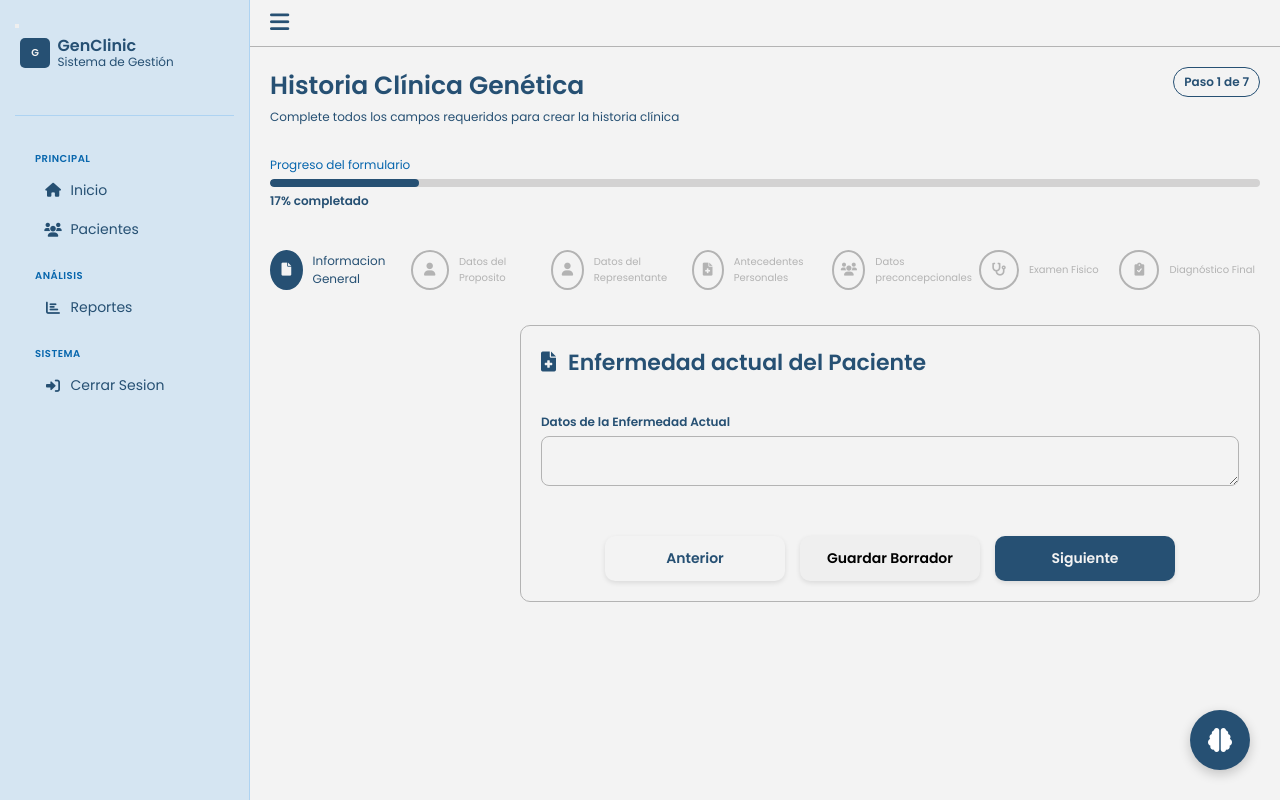
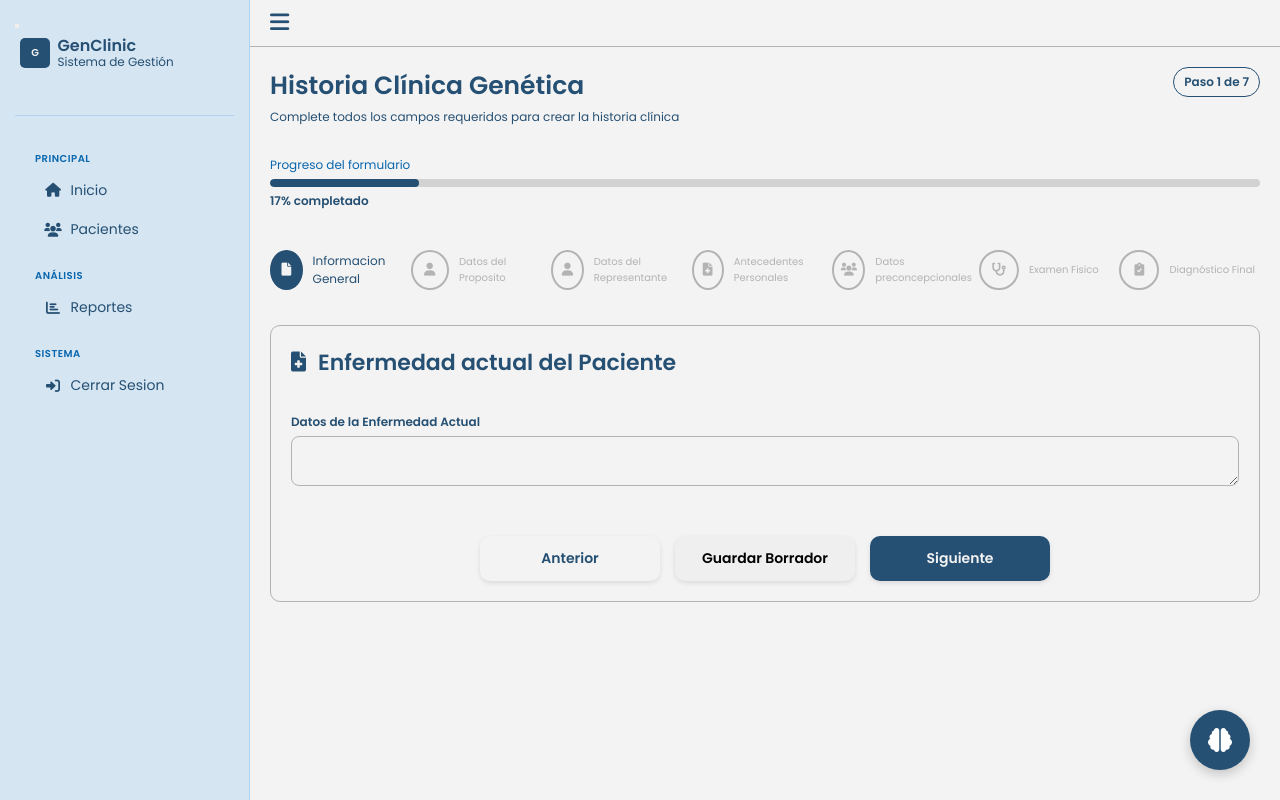
Before and after one commit to EnriqueRioss/GeneticSys, a Django app: page /historias/enfermedad-actual/ in a window 1280 px wide. Run offline with Django 5.2, Linux system fonts and the light colour scheme; parts of the project's set-up code (start-up, migrations or seed data) failed here and were passed over.

Commit message:
cambios en templates para responsividad 2

```diff
--- a/myapp/templates/layouts/base2.html
+++ b/myapp/templates/layouts/base2.html
@@ -132,10 +132,8 @@
                 {% endif %}
                 -->
 
-                <div class="content">
                     {% block form_content %}
                     {% endblock form_content %}
-                </div>
             </div>
         </div>
     </div>
```
